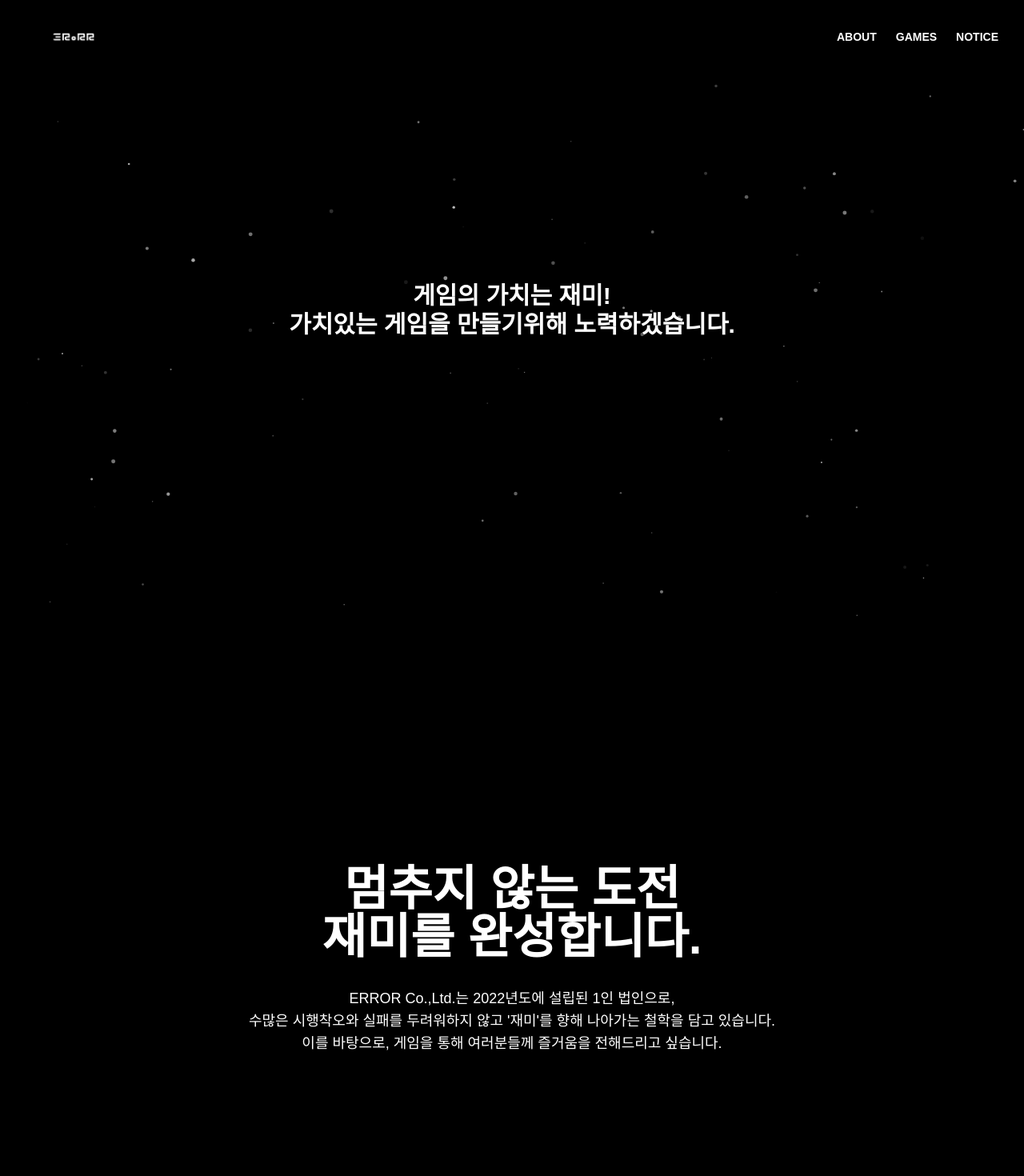
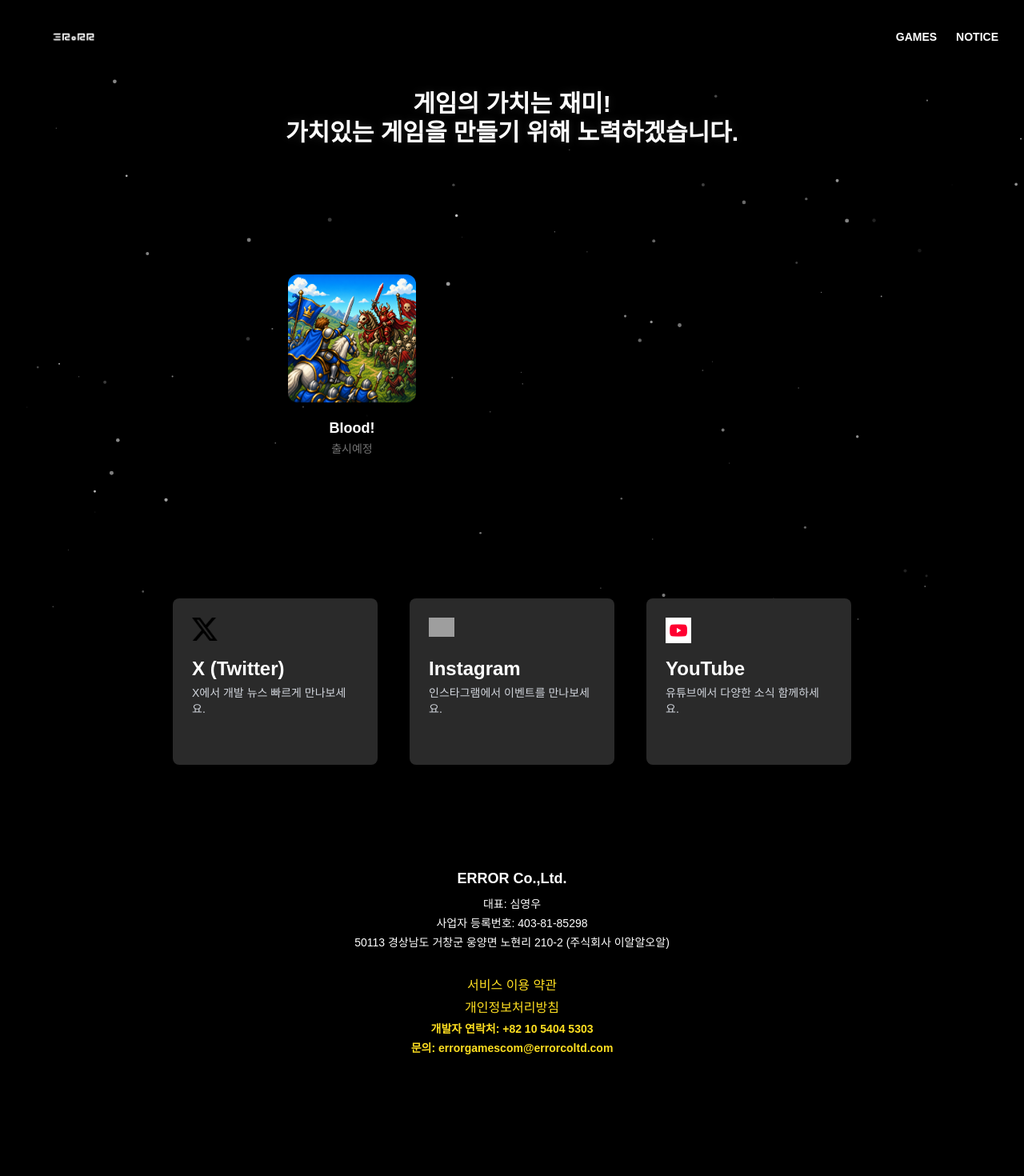
Before and after one commit to slpxx/error-games, a Next.js app: page / in a window 1280 px wide. Shown: the top 1470 px of the page at 80% size. After the commit the page ends 1368 px from the top, so only its background shows below. Built offline with nearby package versions, Linux system fonts and the light colour scheme; grey boxes are pictures that could not be loaded.

Commit message:
Add subtle motion and tighten homepage layout

```diff
--- a/src/app/globals.css
+++ b/src/app/globals.css
@@ -50,3 +50,78 @@ body {
   -webkit-text-fill-color: transparent;
   animation: rainbow-text 20s linear infinite;
 }
+
+@keyframes soft-float {
+  0%, 100% {
+    transform: translateY(0);
+  }
+  50% {
+    transform: translateY(-8px);
+  }
+}
+
+@keyframes text-glow-pulse {
+  0%, 100% {
+    text-shadow: 0 0 0 rgba(255, 255, 255, 0);
+  }
+  50% {
+    text-shadow: 0 0 24px rgba(255, 255, 255, 0.22);
+  }
+}
+
+@keyframes card-fade-up {
+  from {
+    opacity: 0;
+    transform: translateY(18px);
+  }
+  to {
+    opacity: 1;
+    transform: translateY(0);
+  }
+}
+
+.soft-float {
+  animation: soft-float 5s ease-in-out infinite;
+}
+
+.text-glow-pulse {
+  animation: text-glow-pulse 4.5s ease-in-out infinite;
+}
+
+.card-fade-up {
+  opacity: 0;
+  animation: card-fade-up 700ms ease-out forwards;
+}
+
+.nav-link {
+  position: relative;
+}
+
+.nav-link::after {
+  content: "";
+  position: absolute;
+  left: 0;
+  right: 0;
+  bottom: -6px;
+  height: 2px;
+  background: currentColor;
+  transform: scaleX(0);
+  transform-origin: center;
+  transition: transform 220ms ease;
+}
+
+.nav-link:hover::after {
+  transform: scaleX(1);
+}
+
+@media (prefers-reduced-motion: reduce) {
+  .soft-float,
+  .text-glow-pulse,
+  .card-fade-up {
+    animation: none;
+  }
+
+  .card-fade-up {
+    opacity: 1;
+  }
+}
--- a/src/app/page.tsx
+++ b/src/app/page.tsx
@@ -1,5 +1,4 @@
 import Hero from "@/components/hero";
-import About from "@/components/about";
 import Games from "@/components/games";
 import Notice from "@/components/notice";
 import React from "react";
@@ -8,15 +7,7 @@ import {gameList} from "@/data/data";
 export default function Home() {
     return (
         <div className="scroll-smooth">
-            <Hero title1="게임의 가치는 재미!" title2="가치있는 게임을 만들기위해 노력하겠습니다."/>
-
-            <About
-                title1="멈추지 않는 도전"
-                title2="재미를 완성합니다."
-                description1="ERROR Co.,Ltd.는 2022년도에 설립된 1인 법인으로,"
-                description2="수많은 시행착오와 실패를 두려워하지 않고 '재미'를 향해 나아가는 철학을 담고 있습니다."
-                description3="이를 바탕으로, 게임을 통해 여러분들께 즐거움을 전해드리고 싶습니다."
-            />
+            <Hero title1="게임의 가치는 재미!" title2="가치있는 게임을 만들기 위해 노력하겠습니다."/>
 
             <Games games={gameList} />
 
--- a/src/components/footer.tsx
+++ b/src/components/footer.tsx
@@ -2,7 +2,7 @@
 
 export default function Footer() {
   return (
-    <footer className="m-20 space-y-10">
+    <footer className="mx-8 my-12 space-y-8 sm:mx-20">
       <div className="flex flex-col items-center justify-center text-center space-y-1">
         <p className="font-bold text-lg mb-2">ERROR Co.,Ltd.</p>
         <p className="text-sm">대표: 심영우</p>
--- a/src/components/games.tsx
+++ b/src/components/games.tsx
@@ -8,24 +8,25 @@ type GamesProps = {
 
 export default function Games({ games }: GamesProps) {
     return (
-        <section id="games" className="min-h-screen flex flex-col items-center justify-center">
+        <section id="games" className="flex flex-col items-center justify-start pt-8 pb-20 sm:pt-10 sm:pb-24">
             <FadeIn>
                 <div className="max-w-6xl mx-auto px-6">
                     <div className="grid grid-cols-2 sm:grid-cols-3 md:grid-cols-3 gap-10">
                         {games.map((game, i) => (
                             <div
                                 key={i}
-                                className="flex flex-col items-center text-center"
+                                className="group/card card-fade-up flex flex-col items-center text-center"
+                                style={{ animationDelay: `${i * 120}ms` }}
                             >
                                 <div
-                                    className="relative w-32 h-32 sm:w-36 sm:h-36 md:w-40 md:h-40 rounded-xl overflow-hidden shadow-md group"
+                                    className="soft-float relative w-32 h-32 sm:w-36 sm:h-36 md:w-40 md:h-40 rounded-xl overflow-hidden shadow-md transition duration-300 ease-out group-hover/card:shadow-[0_14px_35px_rgba(255,255,255,0.12)] group"
                                 >
                                     {/* 이미지 */}
                                     <Image
                                         src={game.image}
                                         alt={game.title}
                                         fill
-                                        className="object-cover transition duration-300"
+                                        className="object-cover transition duration-500 ease-out group-hover/card:scale-105 group-hover/card:rotate-[0.5deg]"
                                     />
 
                                     {/* 어두운 배경 레이어 */}
@@ -78,10 +79,12 @@ export default function Games({ games }: GamesProps) {
                                         )}
                                     </div>
                                 </div>
-                                <div className="mt-3 min-h-10">
-                                    <p className="text-sm sm:text-base font-bold leading-tight">{game.title}</p>
+                                <div className="mt-5 min-h-12 transition duration-300 ease-out group-hover/card:-translate-y-1">
+                                    <p className="text-base sm:text-lg font-bold leading-tight text-white transition duration-300 group-hover/card:text-neutral-100">
+                                        {game.title}
+                                    </p>
                                     {game.status && (
-                                        <p className="mt-1 text-xs sm:text-sm text-neutral-500 leading-tight">{game.status}</p>
+                                        <p className="mt-1.5 text-xs sm:text-sm font-medium text-neutral-500 leading-tight transition duration-300 group-hover/card:text-neutral-300">{game.status}</p>
                                     )}
                                 </div>
                             </div>
--- a/src/components/hero.tsx
+++ b/src/components/hero.tsx
@@ -9,11 +9,11 @@ export default function Hero({ title1, title2 }: HeroProps) {
     return (
         <section
             id="hero"
-            className="min-h-screen flex flex-col items-center justify-center"
+            className="min-h-[38vh] flex flex-col items-center justify-start pt-24 pb-10 sm:pt-28 sm:pb-12"
         >
             <FadeIn>
                 <div className="flex flex-col items-center justify-center">
-                    <div className="max-2xl text-center text-3xl font-bold mb-6">
+                    <div className="max-2xl text-center text-3xl font-bold mb-6 text-glow-pulse">
                         <h2>
                             {title1}
                         </h2>
--- a/src/components/navbar.tsx
+++ b/src/components/navbar.tsx
@@ -27,19 +27,13 @@ const Navbar = () => {
         {/* 메뉴 */}
         <div className="space-x-6 hidden md:flex text-sm font-medium">
           <button
-            className="hover:cursor-pointer font-bold"
-            onClick={() => scrollToSection("about")}
-          >
-            ABOUT
-          </button>
-          <button
-            className="hover:cursor-pointer font-bold"
+            className="nav-link hover:cursor-pointer font-bold transition duration-200 hover:text-neutral-200"
             onClick={() => scrollToSection("games")}
           >
             GAMES
           </button>
           <button
-            className="hover:cursor-pointer font-bold"
+            className="nav-link hover:cursor-pointer font-bold transition duration-200 hover:text-neutral-200"
             onClick={() => scrollToSection("notice")}
           >
             NOTICE
--- a/src/components/notice.tsx
+++ b/src/components/notice.tsx
@@ -5,7 +5,7 @@ export default function Notice() {
   return (
     <section
       id="notice"
-      className="min-h-screen flex flex-col justify-center items-center"
+      className="flex flex-col justify-center items-center py-16 sm:py-20"
     >
       <FadeIn>
         <div className="max-w-4xl w-full px-6 text-center">
@@ -13,14 +13,15 @@ export default function Notice() {
             {/* X Card */}
             <a
               href="https://x.com/_ErrorGames_"
-              className="group relative w-80 h-52 bg-[#2a2a2a] rounded-lg p-6 pt-16 block"
+              className="group card-fade-up relative w-80 h-52 bg-[#2a2a2a] rounded-lg p-6 pt-16 block transition duration-300 ease-out hover:-translate-y-2 hover:bg-[#303030] hover:shadow-[0_16px_40px_rgba(255,255,255,0.10)]"
+              style={{ animationDelay: "80ms" }}
             >
               <Image
                 src="/icons/X_logo.png"
                 alt="X Logo"
                 width={32}
                 height={32}
-                className="absolute top-6 left-6"
+                className="absolute top-6 left-6 transition duration-300 group-hover:scale-110"
                 priority
               />
 
@@ -35,14 +36,15 @@ export default function Notice() {
             {/* Instagram Card */}
             <a
               href="https://www.instagram.com/errorgamescom/"
-              className="group relative w-80 h-52 bg-[#2a2a2a] rounded-lg p-6 pt-16 block"
+              className="group card-fade-up relative w-80 h-52 bg-[#2a2a2a] rounded-lg p-6 pt-16 block transition duration-300 ease-out hover:-translate-y-2 hover:bg-[#303030] hover:shadow-[0_16px_40px_rgba(255,255,255,0.10)]"
+              style={{ animationDelay: "180ms" }}
             >
               <Image
                 src="/icons/Instagram_logo.png"
                 alt="X Logo"
                 width={32}
                 height={32}
-                className="absolute top-6 left-6"
+                className="absolute top-6 left-6 transition duration-300 group-hover:scale-110"
                 priority
               />
 
@@ -57,14 +59,15 @@ export default function Notice() {
             {/* Youtube Card */}
             <a
               href="https://www.youtube.com/@errorgames403"
-              className="group relative w-80 h-52 bg-[#2a2a2a] rounded-lg p-6 pt-16 block"
+              className="group card-fade-up relative w-80 h-52 bg-[#2a2a2a] rounded-lg p-6 pt-16 block transition duration-300 ease-out hover:-translate-y-2 hover:bg-[#303030] hover:shadow-[0_16px_40px_rgba(255,255,255,0.10)]"
+              style={{ animationDelay: "280ms" }}
             >
               <Image
                 src="/icons/YouTube_logo.png"
                 alt="X Logo"
                 width={32}
                 height={32}
-                className="absolute top-6 left-6"
+                className="absolute top-6 left-6 transition duration-300 group-hover:scale-110"
                 priority
               />
 
--- a/src/data/data.tsx
+++ b/src/data/data.tsx
@@ -10,7 +10,7 @@ export type Game = {
 export const gameList: Game[] = [
     {
         id: 'Blood',
-        title: 'Blood',
+        title: 'Blood!',
         status: '출시예정',
         image: '/image/blooder-app-icon-final-512.png',
         appStore: null,
```
